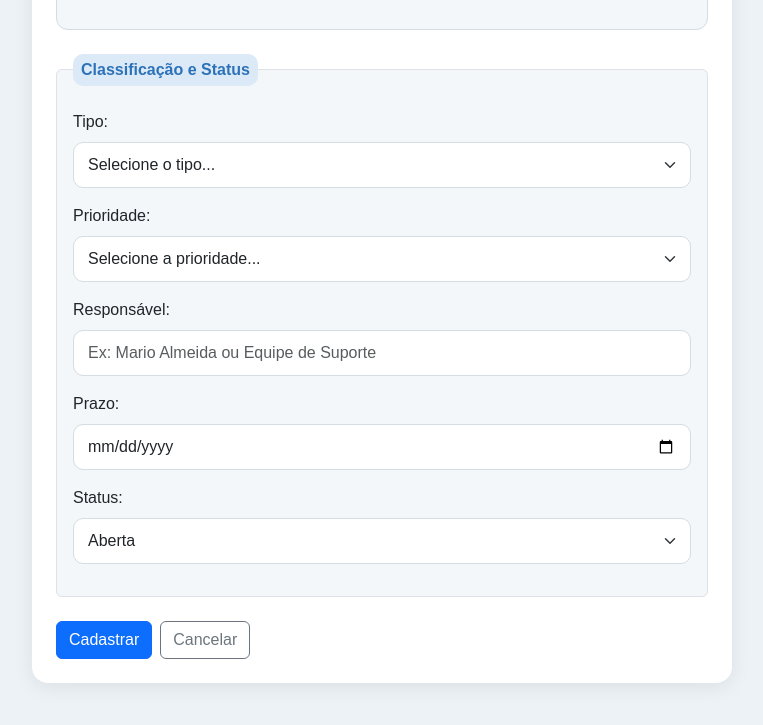
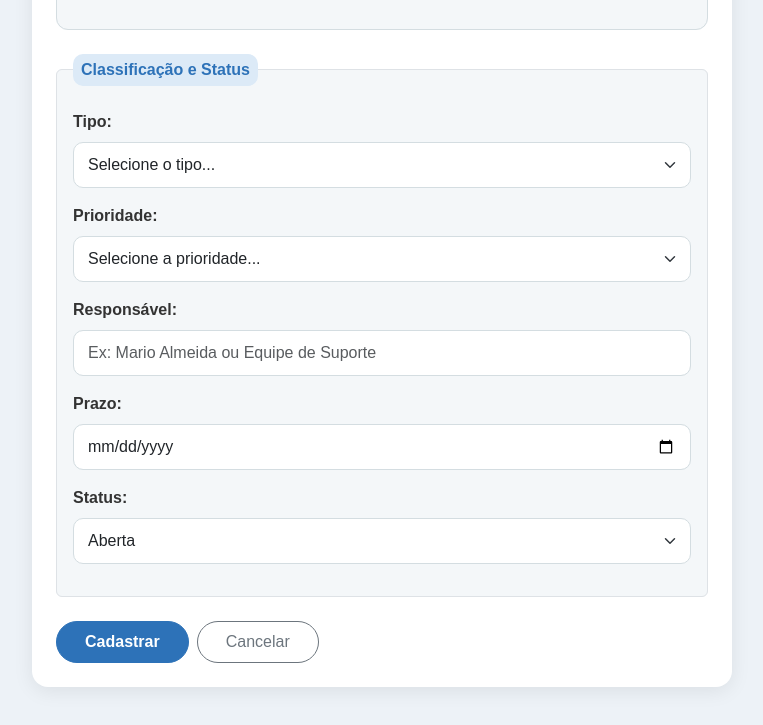
Before and after one commit to MEIOSSI/PI-II-TIME-N1, a plain HTML site: page index.html in a window 1280 px wide. Shown: the part 437-1162 px from the top of the page, without its empty margins (258-1021 px from the left). Drawn offline with nearby package versions, Linux system fonts and the light colour scheme.

Commit message:
adc estilos de label e botões
adicionei estilo do form-label (negrito) e dos botões (btn-primary com cor azul e hover, btn-outline-secondary arredondado), padronizando o visual.

```diff
--- a/style.css
+++ b/style.css
@@ -46,3 +46,26 @@ legend {
     border-color: #d4dde1;
     box-shadow: 0 0 0 0.2rem rgba(111, 45, 189, 0.15);
 }
+
+.form-label {
+    font-weight: bold;
+    color: #333;
+}
+
+.btn-primary {
+    background-color: #2d72b8;
+    border-color: #2d72b8;
+    border-radius: 30px;
+    padding: 8px 28px;
+    font-weight: bold;
+}
+
+.btn-primary:hover {
+    background-color: #4b97e2;
+    border-color: #4b97e2;
+}
+
+.btn-outline-secondary {
+  border-radius: 30px;
+  padding: 8px 28px;
+}
```
